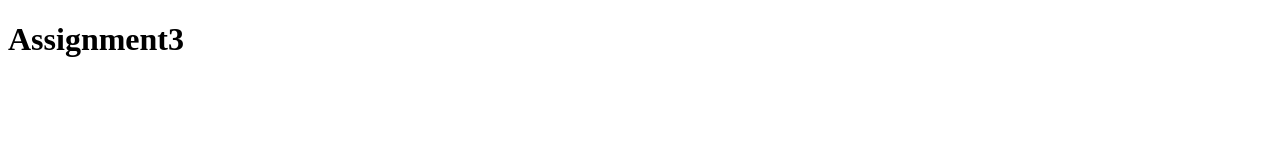
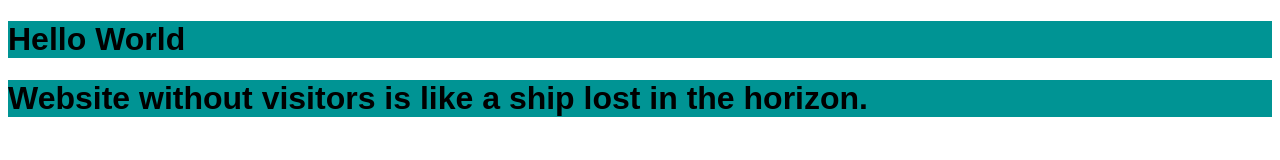
Before and after one commit to ankita109/my-repo, a plain HTML site: page index.html in a window 1280 px wide. Drawn offline with Linux system fonts and the light colour scheme.

Commit message:
my webpage

```diff
--- a/index.html
+++ b/index.html
@@ -5,8 +5,15 @@
     <meta http-equiv="X-UA-Compatible" content="IE=edge">
     <meta name="viewport" content="width=device-width, initial-scale=1.0">
     <title>Document</title>
+    <style>
+        h1{
+            background-color: rgb(0, 148, 148);
+            font-family: Arial, Helvetica, sans-serif;
+        }
+    </style>
 </head>
 <body>
-    <h1>Assignment3</h1>
+    <h1>Hello World</h1>
+    <h1>Website without visitors is like a ship lost in the horizon.</h1>
 </body>
 </html>
```
